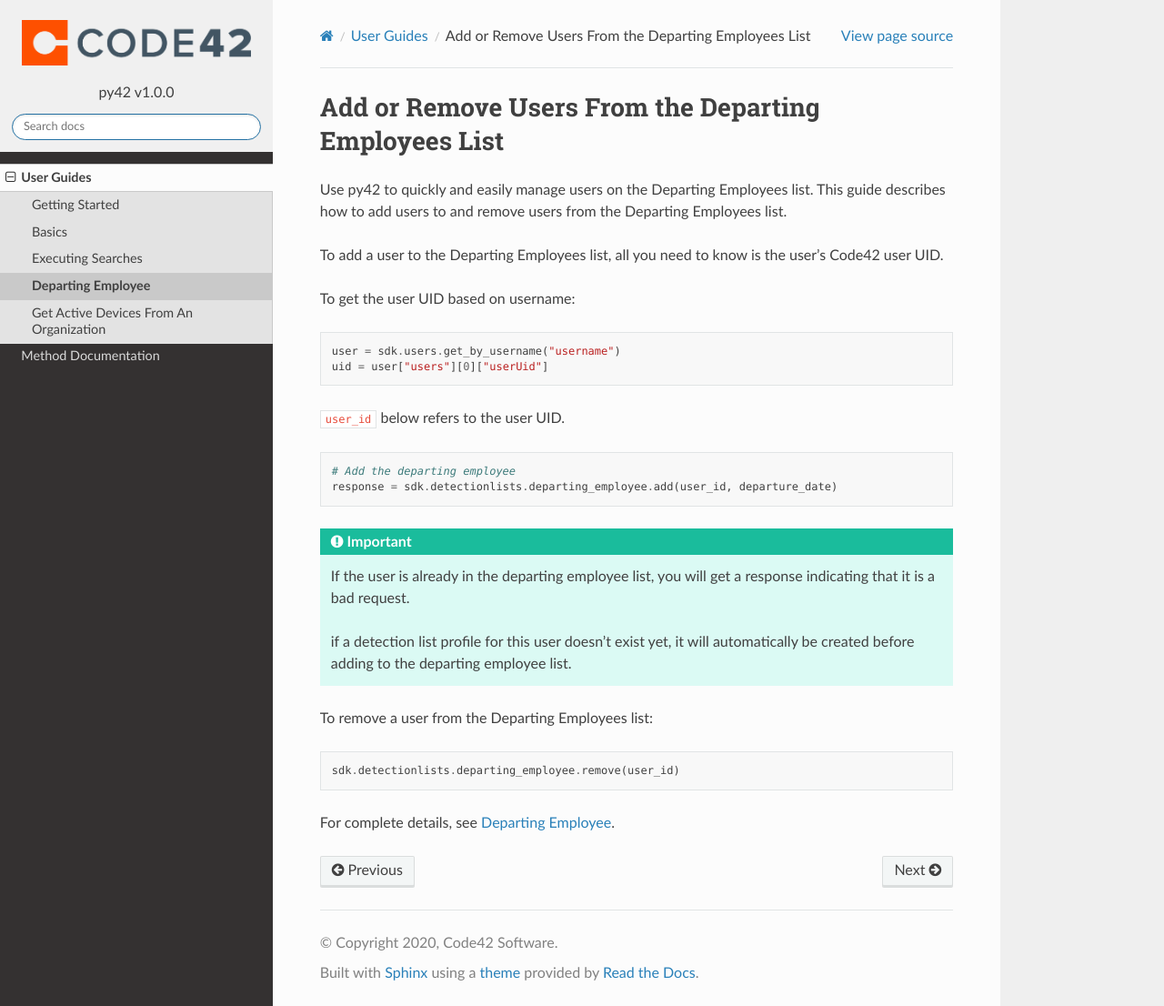
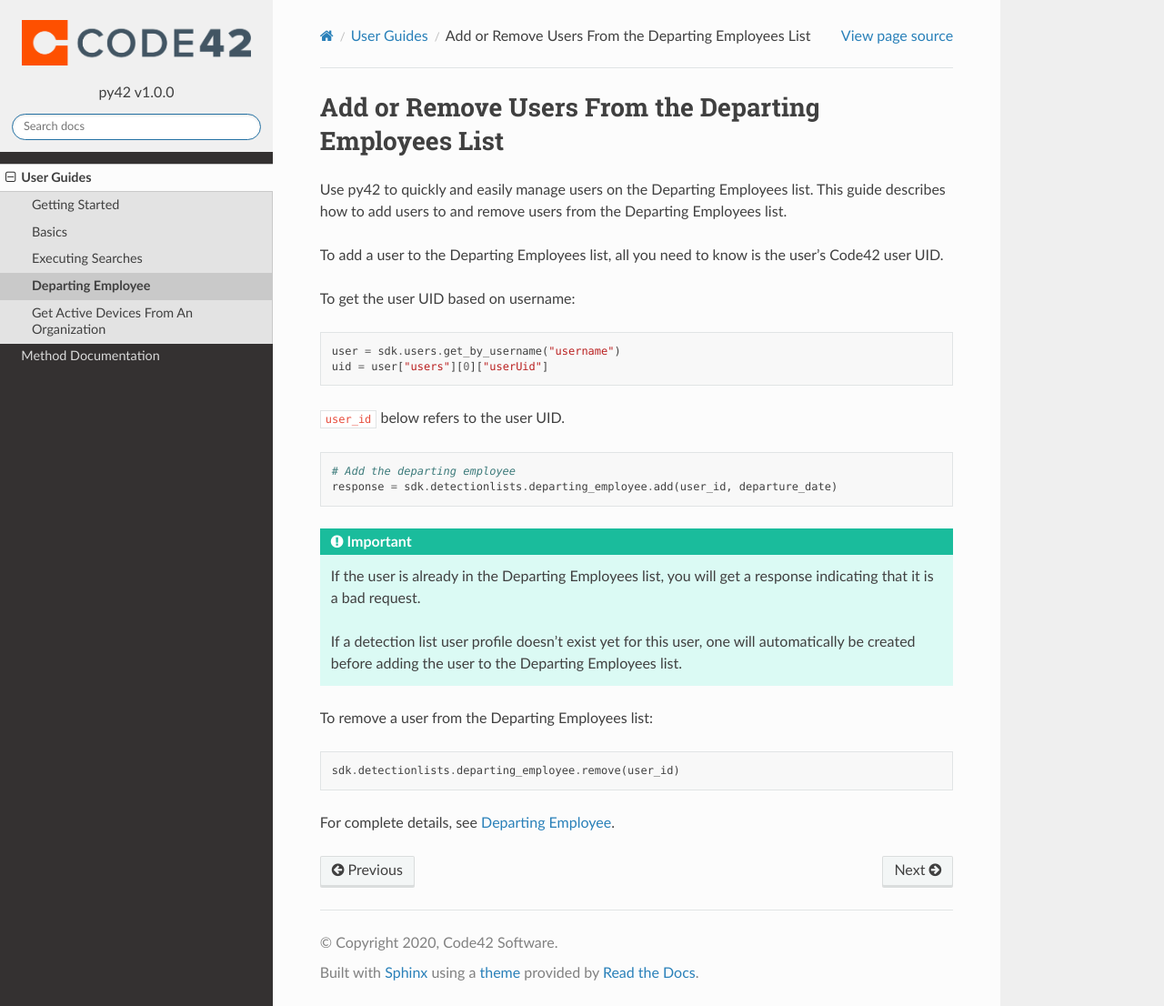
Before and after one commit to code42/py42, a Sphinx documentation site: the page built from docs/userguides/departingemployee.md, in a window 1280 px wide and 1106 px high. Shown: the whole window at 91% size. Built offline with Sphinx 7.4.7 and the Read the Docs theme 2.0.0, drawn with Linux system fonts in a browser that asks for light colours; the version number is read from the project's files by our own code.

Commit message:
Update departingemployee.md
INTEG-979 IX feedback

````diff
--- a/docs/userguides/departingemployee.md
+++ b/docs/userguides/departingemployee.md
@@ -20,10 +20,10 @@
 
 ```eval_rst
 .. important::
-    If the user is already in the departing employee list, you will get a response indicating that it is a
+    If the user is already in the Departing Employees list, you will get a response indicating that it is a
     bad request.
 
-    if a detection list profile for this user doesn't exist yet, it will automatically be created before adding to the departing employee list.
+    If a detection list user profile doesn't exist yet for this user, one will automatically be created before adding the user to the Departing Employees list.
 ```
 
 To remove a user from the Departing Employees list:
````
